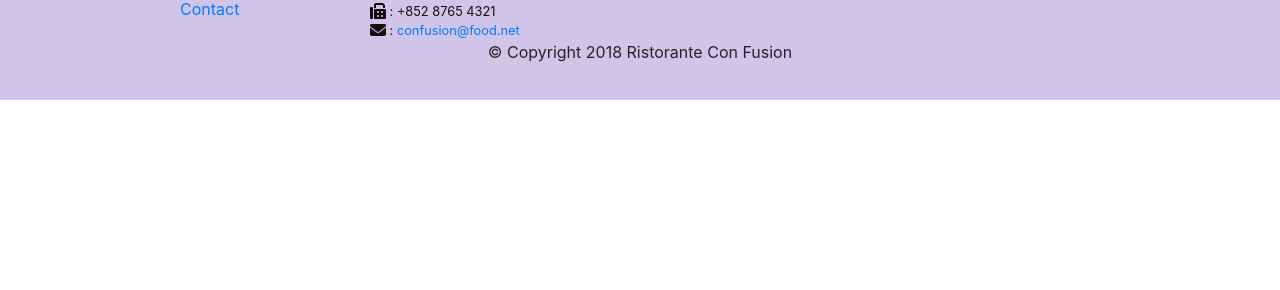
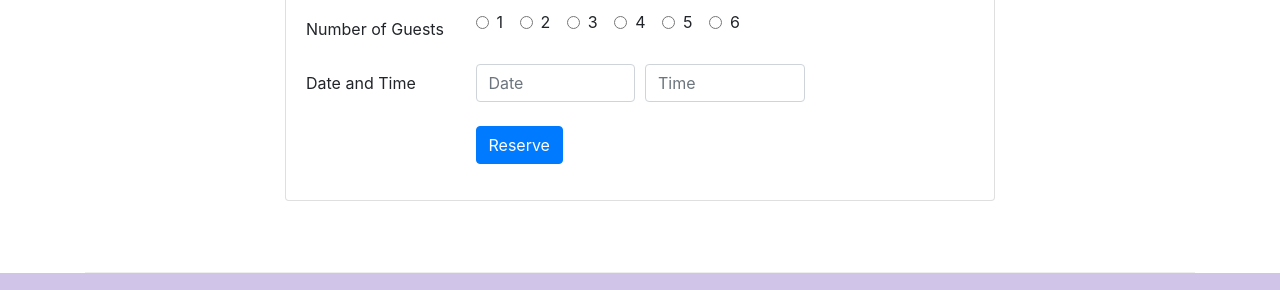
Before and after one commit to TabishShafi/bootstrap, a website: page index.html in a window 1280 px wide. Shown: the part 1661-1951 px from the top of the page. Before the commit the page ends 1761 px from the top, so only its background shows below. Drawn offline with nearby package versions, Linux system fonts and the light colour scheme.

Commit message:
Assignment 2

```diff
--- a/index.html
+++ b/index.html
@@ -20,6 +20,8 @@
     <link rel="stylesheet" href="Css/styles.css">
 
     <title>Ristorante Con Fusion</title>
+
+
 </head>
 
 <body>
@@ -56,8 +58,15 @@
                     <h1>Ristorante con Fusion</h1>
                     <p>We take inspiration from the World's best cuisines, and create a unique fusion experience. Our lipsmacking creations will tickle your culinary senses!</p>
                 </div>
-                <div class="col-12 col-sm align-self-center">
+                <div class="col-12 col-sm-6 ">
+                    <div class=" row">
+                        <div class="col-sm-6 align-self-center text-center">
                             <img src="img/logo.png" alt="logo" class="img-fluid">
+                        </div>
+                        <div class="col-sm-6 align-self-center">
+                            <a href="#reserveform" class="btn btn-warning btn-block">Reserve Table</a>
+                        </div>
+                    </div>
                 </div>
             </div>
         </div>
@@ -72,13 +81,14 @@
                 <div class=" media">
                     <img src="img/uthappizza.png" alt="uthappizza" class=" d-flex mr-3 img-thumbnail align-self-center">
                     <div class=" media-body">
-                        <h2 class=" mt-0">Uthappizza</h2>
+                        <h2 class=" mt-0">Uthappizza
                             <span class=" badge badge-danger">
                                 HOT
                             </span>
                             <span class="badge badge-pill badge-secondary">
                                 $4.99
                             </span>
+                        </h2>
                         <p class="d-none  d-sm-block">A unique combination of Indian Uthappam (pancake) and Italian pizza, topped with Cerignola olives, ripe vine cherry tomatoes, Vidalia onion, Guntur chillies and Buffalo Paneer.</p>
                     </div>
                 </div>
@@ -92,11 +102,12 @@
             </div>
             <div class=" col col-sm  col-md">
                 <div class=" media">
-                    <img src="img/buffet.png" alt="buffet" class="d-flex mr-3 img-thumbnail align-self-center">
                     <div class=" media-body">
-                        <h2 class=" mt-0">Weekend Grand Buffet</h2>
+                        <h2 class=" mt-0">Weekend Grand Buffet  <span class=" badge badge-danger">NEW</span></h2>
                         <p class=" d-none d-sm-block">Featuring mouthwatering combinations with a choice of five different salads, six enticing appetizers, six main entrees and five choicest desserts. Free flowing bubbly and soft drinks. All for just $19.99 per person </p>
                     </div>
+                    <img src="img/buffet.png" alt="buffet" class="d-flex ml-3 img-thumbnail align-self-center">
+
                 </div>
             </div>
         </div>
@@ -119,7 +130,63 @@
 
            </div>
         </div>
+
+        <div class=" row row-content">
+            <div class=" col-12 offset-sm-2 col-sm-8">
+                <div class=" card">
+                    <h2 class="  card-title bg-warning text-white p-2">Reserve a Table</h2>
+                    <div class=" card-body">
+                        <form id="reserveform">
+                            <div class=" form-row form-group">
+                                <label for="members" class=" label col-form-label col-sm-3">Number of Guests</label>
+                                <div class=" col-sm ">
+                                        <div class=" form-check form-check-inline">
+                                            <input type="radio" name="option1" id="option1" value="1">
+                                            <label for="option1" class=" form-check-label ml-2">1</label>
                                         </div>
+                                        <div class=" form-check form-check-inline">
+                                            <input type="radio" name="option2" id="option2" value="2">
+                                            <label for="option2" class=" form-check-label ml-2">2</label>
+                                        </div>
+                                        <div class=" form-check form-check-inline">
+                                            <input type="radio" name="option3" id="option3" value="3">
+                                            <label for="option3" class=" form-check-label ml-2">3</label>
+                                        </div>
+                                        <div class=" form-check form-check-inline">
+                                            <input type="radio" name="option4" id="option4" value="4">
+                                            <label for="option4" class=" form-check-label ml-2">4</label>
+                                        </div>
+                                        <div class=" form-check form-check-inline">
+                                            <input type="radio" name="option5" id="option5" value="5">
+                                            <label for="option5" class=" form-check-label ml-2">5</label>
+                                        </div>
+                                        <div class=" form-check form-check-inline">
+                                            <input type="radio" name="option6" id="option6" value="6">
+                                            <label for="option6" class=" form-check-label ml-2">6</label>
+                                        </div>
+                                </div>
+                            </div>
+                            <div class=" form-row form-group ">
+                                <label for="dateandtime" class=" label col-form-label col-sm-3">Date and Time</label>
+                                <div class=" col-sm-3" >
+                                    <input type="datetime" name="date" id="date" class=" form-control date mb-2" placeholder="Date">
+                                </div>
+                                <div class=" col-sm-3" >
+                                    <input type="datetime" name="time" id="time" class=" form-control" placeholder="Time">
+                                </div>
+                            </div>
+                            <div class=" form-row form-group ">
+                                <div class=" col-12  offset-sm-3 ">
+                                    <button class=" btn btn-primary">Reserve</button>
+                                </div>
+                            </div>
+                        </form>
+                    </div>
+                </div>
+            </div>
+        </div>
+    </div>
+
 
     <footer class="footer">
         <div class=" container">
@@ -162,6 +229,8 @@
            </div>
         </div>
     </footer>
+
+
     <!-- jQuery first, then Popper.js, then Bootstrap JS. -->
     <script src="node_modules/jquery/dist/jquery.slim.min.js"></script>
     <script src="node_modules/popper.js/dist/umd/popper.min.js"></script>
```
Lines whose indentation alone changed are shown as unchanged.
